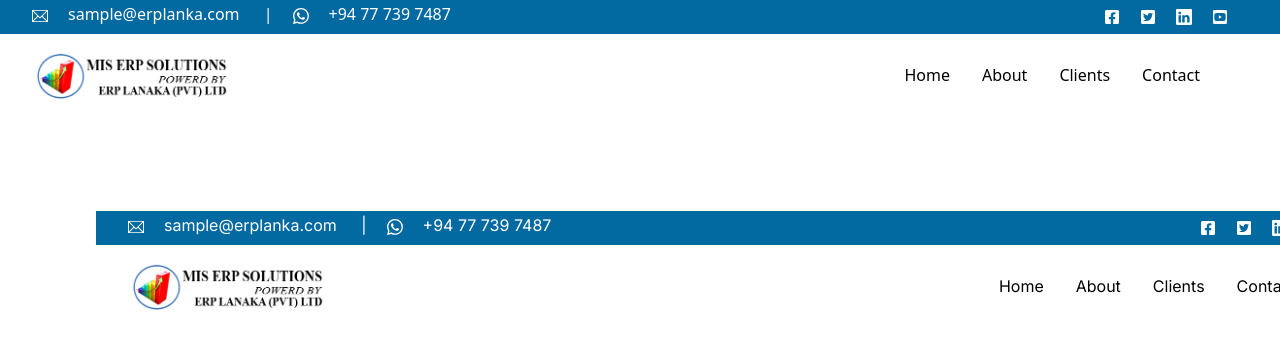
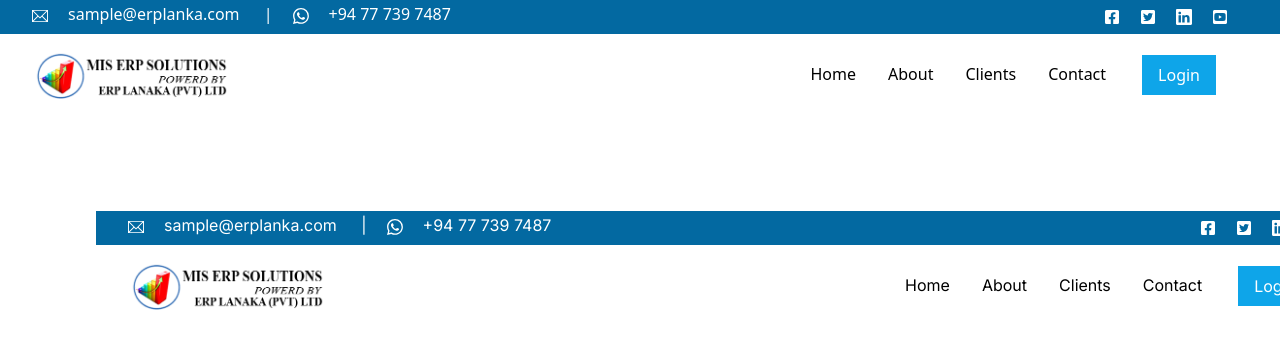
Before and after one commit to mhperera/PF_ERPLanka, a Next.js app: page /layout in a window 1280 px wide. Shown: the top 348 px of the page. Built offline with nearby package versions, Linux system fonts and the light colour scheme.

Commit message:
Add login button to Navbar, hover effects, active

```diff
--- a/src/components/template/Navbar.js
+++ b/src/components/template/Navbar.js
@@ -8,8 +8,13 @@ import {
 	FaTwitterSquare,
 	FaYoutubeSquare,
 } from 'react-icons/fa';
+import Button from '../ui/Button';
+import { useRouter } from 'next/router';
 
-const Navbar = ({ navigation }) => {
+const Navbar = ({ navigation, onClickNavItem }) => {
+
+	const router = useRouter();
+
 	return (
 		<>
 			<nav>
@@ -49,12 +54,16 @@ const Navbar = ({ navigation }) => {
 							<li key={navItem.name}>
 								<Link
 									href={navItem.href}
-									className="block py-2 px-4 hover:bg-primary hover:text-white hover:rounded-ss-md hover:rounded-ee-md"
+									className={`block py-2 px-4 hover:text-primary-dark border-b-2 ${ (router.pathname==navItem.href) ? 'border-primary' : 'border-transparent' }`}
+									onClick={()=>{onClickNavItem(navItem.href);}}
 								>
 									{navItem.name}
 								</Link>
 							</li>
 						))}
+						<li>
+							<Button>Login</Button>
+						</li>
 					</ul>
 				</div>
 			</nav>
--- /dev/null
+++ b/src/components/ui/Button.js
@@ -0,0 +1,19 @@
+import { useRouter } from 'next/router';
+import React from 'react';
+
+const Button = (props) => {
+	const router = useRouter();
+
+	return (
+		<button
+			className="bg-primary px-4 py-2 m-0 ml-5 text-white transition duration-300 hover:bg-primary-dark hover:rounded-ss-md hover:rounded-ee-md"
+			onClick={() => {
+				router.push('/login');
+			}}
+		>
+			{props.children}
+		</button>
+	);
+};
+
+export default Button;
--- a/src/pages/layout.js
+++ b/src/pages/layout.js
@@ -1,4 +1,4 @@
-import { Fragment } from 'react';
+import { Fragment, useState } from 'react';
 import Navbar from '@/components/template/Navbar';
 import Wrapper from '@/components/template/Wrapper';
 import Carousel from '@/components/ui/Carousel';
@@ -17,9 +17,20 @@ const carouselImages = [
 ];
 
 const Layout = ({ children }) => {
+	const [navLinks, setNavLinks] = useState(navigation);
+
+	const handleClickNavItem = (clickedLink) => {
+		const newNavLinks = navLinks.map((navLink) => {
+			return navLink.href === clickedLink
+				? { ...navLink, current: true }
+				: { ...navLink, current: false };
+		});
+		setNavLinks(newNavLinks);
+	};
+
 	return (
 		<>
-			<Navbar navigation={navigation} />
+			<Navbar navigation={navLinks} onClickNavItem={handleClickNavItem} />
 			{/* <Carousel carouselImages={carouselImages}/> */}
 			<Wrapper>{children}</Wrapper>
 		</>
--- a/tailwind.config.js
+++ b/tailwind.config.js
@@ -14,11 +14,12 @@ module.exports = {
 			},
 			colors: {
 				primary: {
-					DEFAULT : '#0ea5e9', // Base color
-					dark    : '#0369a1', // Darken level
-          light   : '#06b6d4'  // Lighten level
+					DEFAULT: '#0ea5e9', // Base color
+					dark: '#0369a1', // Darken level
+					light: '#06b6d4', // Lighten level
 				},
 			},
+			transitionProperty: {},
 		},
 	},
 	plugins: [],
```
Also changed, not shown: src/pages/about/index.js (renamed from src/pages/about/page.js), src/pages/clients/index.js (renamed from src/pages/clients/page.js), src/pages/contact/index.js (renamed from src/pages/contact/page.js).
